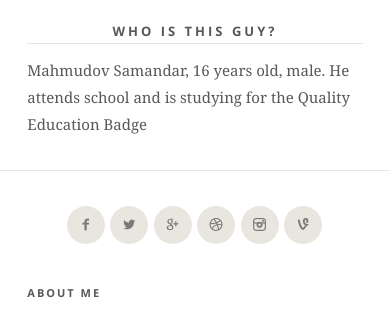
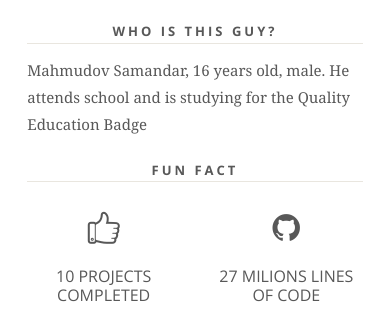
Before and after one commit to Theesaman/Editor-full-complate, a Django app: page /about/ in a window 390 px wide. Shown: the part 514-829 px from the top of the page. Run offline with Django 5.2, Linux system fonts and the light colour scheme; parts of the project's set-up code (start-up, migrations or seed data) failed here and were passed over; some libraries are stand-ins or nearby versions; some web fonts are replaced.

Commit message:
add templates

```diff
--- a/template/about.html
+++ b/template/about.html
@@ -74,6 +74,111 @@
                     </div>
                     <!-- layout-medium -->
 
+                    <h2 class="section-title center">FUN FACT</h2>
+
+                                <!-- row -->
+                                <div class="row">
+
+                                    <!-- column 3/12 -->
+                                    <div class="col-xs-6 col-sm-4 col-md-2">
+
+                                        <!-- fun-fact -->
+                                        <div class="fun-fact">
+                                            <i class="pw-icon-thumbs-up"></i>
+                                            <h4>10 PROJECTS COMPLETED</h4>
+                                        </div>
+                                        <!-- fun-fact -->
+
+                                    </div>
+                                    <!-- column 3/12 -->
+
+                                    <!-- column 3/12 -->
+                                    <div class="col-xs-6 col-sm-4 col-md-2">
+
+                                        <!-- fun-fact -->
+                                        <div class="fun-fact">
+                                            <i class="pw-icon-github-circled"></i>
+                                            <h4>27 MILIONS LINES OF CODE</h4>
+                                        </div>
+                                        <!-- fun-fact -->
+
+                                    </div>
+                                    <!-- column 3/12 -->
+
+                                    <!-- column 3/12 -->
+                                    <div class="col-xs-6 col-sm-4 col-md-2">
+
+                                        <!-- fun-fact -->
+                                        <div class="fun-fact">
+                                            <i class="pw-icon-mic-outline"></i>
+                                            <h4>25 PODCASTS RELEASED</h4>
+                                        </div>
+                                        <!-- fun-fact -->
+
+                                    </div>
+                                    <!-- column 3/12 -->
+
+                                    <!-- column 3/12 -->
+                                    <div class="col-xs-6 col-sm-4 col-md-2">
+
+                                        <!-- fun-fact -->
+                                        <div class="fun-fact">
+                                            <i class="pw-icon-pin-outline"></i>
+                                            <h4>300 ARTICLES WROTE</h4>
+                                        </div>
+                                        <!-- fun-fact -->
+
+                                    </div>
+                                    <!-- column 3/12 -->
+
+                                    <!-- column 3/12 -->
+                                    <div class="col-xs-6 col-sm-4 col-md-2">
+
+                                        <!-- fun-fact -->
+                                        <div class="fun-fact">
+                                            <i class="pw-icon-location"></i>
+                                            <h4>2 COUNTRIES VISITED</h4>
+                                        </div>
+                                        <!-- fun-fact -->
+
+                                    </div>
+                                    <!-- column 3/12 -->
+
+                                    <!-- column 3/12 -->
+                                    <div class="col-xs-6 col-sm-4 col-md-2">
+
+                                        <!-- fun-fact -->
+                                        <div class="fun-fact">
+                                            <i class="pw-icon-instagram"></i>
+                                            <h4>2500 SHOTS CAPTURED</h4>
+                                        </div>
+                                        <!-- fun-fact -->
+
+                                    </div>
+                                    <!-- column 3/12 -->
+
+
+
+
+
+                                </div>
+                                <!-- row -->
+
+
+
+
+                                <h2 class="section-title center">I am a social guy</h2>
+                                <!-- SOCIAL -->
+                                <ul class="social">
+                                    <li><a class="github" href="https://github.com/Theesaman"></a></li>
+                                    <li><a class="instagram" href="https://www.instagram.com/maxmudovv_10?igsh=MXQ5d2ZyZTltdDZnOA%3D%3D&utm_source=qr"></a></li>
+                                    <li><a class="youtube" href="https://www.youtube.com/@user-xl7ij7dn5f"></a></li>
+                                </ul>
+                                <!-- SOCIAL -->
+
+
+                            </div>
+
 
 
 
--- a/template/base.html
+++ b/template/base.html
@@ -93,11 +93,9 @@
                   <div class="social-container">
 
                       <ul class="social">
-                          <li><a class="facebook" href="#"></a></li>
-                          <li><a class="twitter" href="#"></a></li>
-                          <li><a class="vine" href="#"></a></li>
-                          <li><a class="dribbble" href="#"></a></li>
-                          <li><a class="instagram" href="#"></a></li>
+                          <li><a class="github" href="https://github.com/Theesaman"></a></li>
+                          <li><a class="youtube" href="https://www.youtube.com/@user-xl7ij7dn5f"></a></li>
+                          <li><a class="instagram" href="https://www.instagram.com/maxmudovv_10/?igsh=MXQ5d2ZyZTltdDZnOA%3D%3D&utm_source=qr"></a></li>
                       </ul>
 
 
@@ -138,12 +136,9 @@
                            <div class="footer-social">
 
                             <ul class="social">
-                                <li><a class="facebook" href="#"></a></li>
-                                <li><a class="twitter" href="#"></a></li>
-                                <li><a class="google-plus" href="#"></a></li>
-                                <li><a class="dribbble" href="#"></a></li>
+                                <li><a class="github" href="https://github.com/Theesaman"></a></li>
+                                <li><a class="youtube" href="https://www.youtube.com/@user-xl7ij7dn5f"></a></li>
                                 <li><a class="instagram" href="https://www.instagram.com/maxmudovv_10?igsh=MXQ5d2ZyZTltdDZnOA%3D%3D&utm_source=qr"></a></li>
-                                <li><a class="vine" href="#"></a></li>
                             </ul>
 
                         </div>
```
